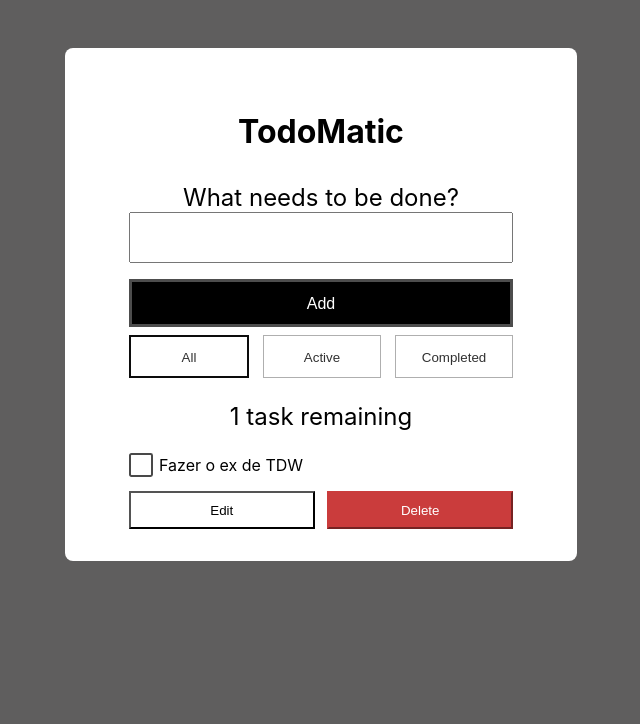
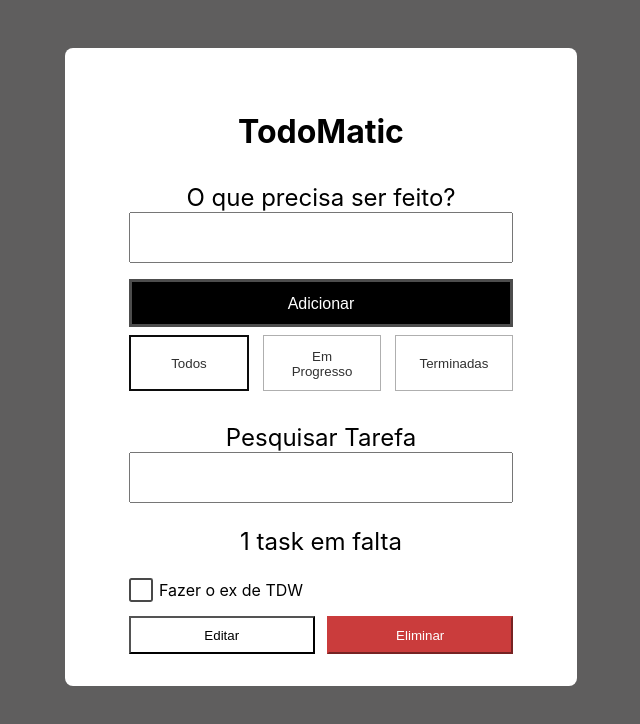
Before and after one commit to rawyurs/modulo2, a React (Create React App) app in the folder ex1_react/: page / in a window 1280 px wide. Shown: the top 724 px of the page, without its empty margins (319-959 px from the left). Built offline with nearby package versions, Linux system fonts and the light colour scheme.

Commit message:
funcionalidade de pesquisa

```diff
--- a/ex1_react/src/App.css
+++ b/ex1_react/src/App.css
@@ -185,3 +185,9 @@ input {
   border: 2px solid #0c0c0c;
   background-color: #ffffff;
 }
+
+.search {
+  display: flex;
+  flex-direction: column;
+  margin-top: 2rem;
+}
--- a/ex1_react/src/App.jsx
+++ b/ex1_react/src/App.jsx
@@ -3,6 +3,7 @@ import "./App.css";
 import Todo from "./components/Todo";
 import TodoForm from "./components/TodoForm";
 import TodoListFilter from "./components/TodoListFilter";
+import Search from "./components/Search";
 
 function App() {
   const [todos, setTodos] = useState([
@@ -12,6 +13,10 @@ function App() {
       isCompleted: false,
     },
   ]);
+
+  const [search, setSearch] = useState("")
+
+
   const [filter, setFilter] = useState('all');
 
   const addTodo = (text) => {
@@ -59,17 +64,21 @@ function App() {
     <div className="App">
       <section className="card-todo">
         <h3>TodoMatic</h3>
-        <p className="paragrafos">What needs to be done?</p>
+        <p className="paragrafos">O que precisa ser feito?</p>
         <TodoForm addTodo={addTodo} />
         <TodoListFilter filter={filter} setFilter={setFilter} />
+        <Search search={search} setSearch={setSearch} />
 
         {filteredTodos.length > 0 && (
           <p>
-            {filteredTodos.length} task{filteredTodos.length === 1 ? '' : 's'} remaining
+            {filteredTodos.length} task{filteredTodos.length === 1 ? '' : 's'} em falta
           </p>
         )}
 
-        {filteredTodos.map((todo) => (
+        {filteredTodos
+          .filter((todo) => todo.text.toLowerCase().includes(search.toLowerCase())
+          )
+          .map((todo) => (
             <Todo
               key={todo.id}
               todo={todo}
--- /dev/null
+++ b/ex1_react/src/components/Search.jsx
@@ -0,0 +1,15 @@
+import React from 'react'
+
+const Search = ({ search, setSearch }) => {
+    return (
+        <div className="search">
+            <p className='paragrafos'>Pesquisar Tarefa</p>
+            <input type="text"
+                value={search}
+                onChange={(e) => setSearch(e.target.value)}
+            />
+        </div>
+    )
+}
+
+export default Search
--- a/ex1_react/src/components/Todo.jsx
+++ b/ex1_react/src/components/Todo.jsx
@@ -42,13 +42,13 @@ const Todo = ({ todo, removeTodo, editTodo, toggleTodo }) => {
             <div className="btns">
                 {isEditing ? (
                     <>
-                        <button className="btnSave" onClick={handleSaveClick}>Save</button>
-                        <button className="btnCancel" onClick={handleCancelClick}>Cancel</button>
+                        <button className="btnSave" onClick={handleSaveClick}>Guardar</button>
+                        <button className="btnCancel" onClick={handleCancelClick}>Cancelar</button>
                     </>
                 ) : (
                     <>
-                        <button className="btnEdit" onClick={handleEditClick}>Edit</button>
-                        <button className="btnDelete" onClick={() => removeTodo(todo.id)}>Delete</button>
+                        <button className="btnEdit" onClick={handleEditClick}>Editar</button>
+                        <button className="btnDelete" onClick={() => removeTodo(todo.id)}>Eliminar</button>
                     </>
                 )}
             </div>
--- a/ex1_react/src/components/TodoForm.jsx
+++ b/ex1_react/src/components/TodoForm.jsx
@@ -14,7 +14,7 @@ function TodoForm({ addTodo }) {
   return (
     <form onSubmit={handleSubmit} className="formatar-form">
       <input type="text" value={tarefa} onChange={(e) => setTarefa(e.target.value)}></input>
-      <button className="btn btn_primary" type="submit">Add</button>
+      <button className="btn btn_primary" type="submit">Adicionar</button>
     </form>
 
 
--- a/ex1_react/src/components/TodoListFilter.jsx
+++ b/ex1_react/src/components/TodoListFilter.jsx
@@ -11,19 +11,19 @@ const TodoListFilter = ({ filter, setFilter }) => {
                 className={`botoesfiltro ${filter === 'all' ? 'selected' : ''}`}
                 onClick={() => handleFilterClick('all')}
             >
-                All
+                Todos
             </button>
             <button
                 className={`botoesfiltro ${filter === 'active' ? 'selected' : ''}`}
                 onClick={() => handleFilterClick('active')}
             >
-                Active
+                Em progresso
             </button>
             <button
                 className={`botoesfiltro ${filter === 'completed' ? 'selected' : ''}`}
                 onClick={() => handleFilterClick('completed')}
             >
-                Completed
+                Terminadas
             </button>
         </div>
     );
```
Lines whose indentation alone changed are shown as unchanged.
